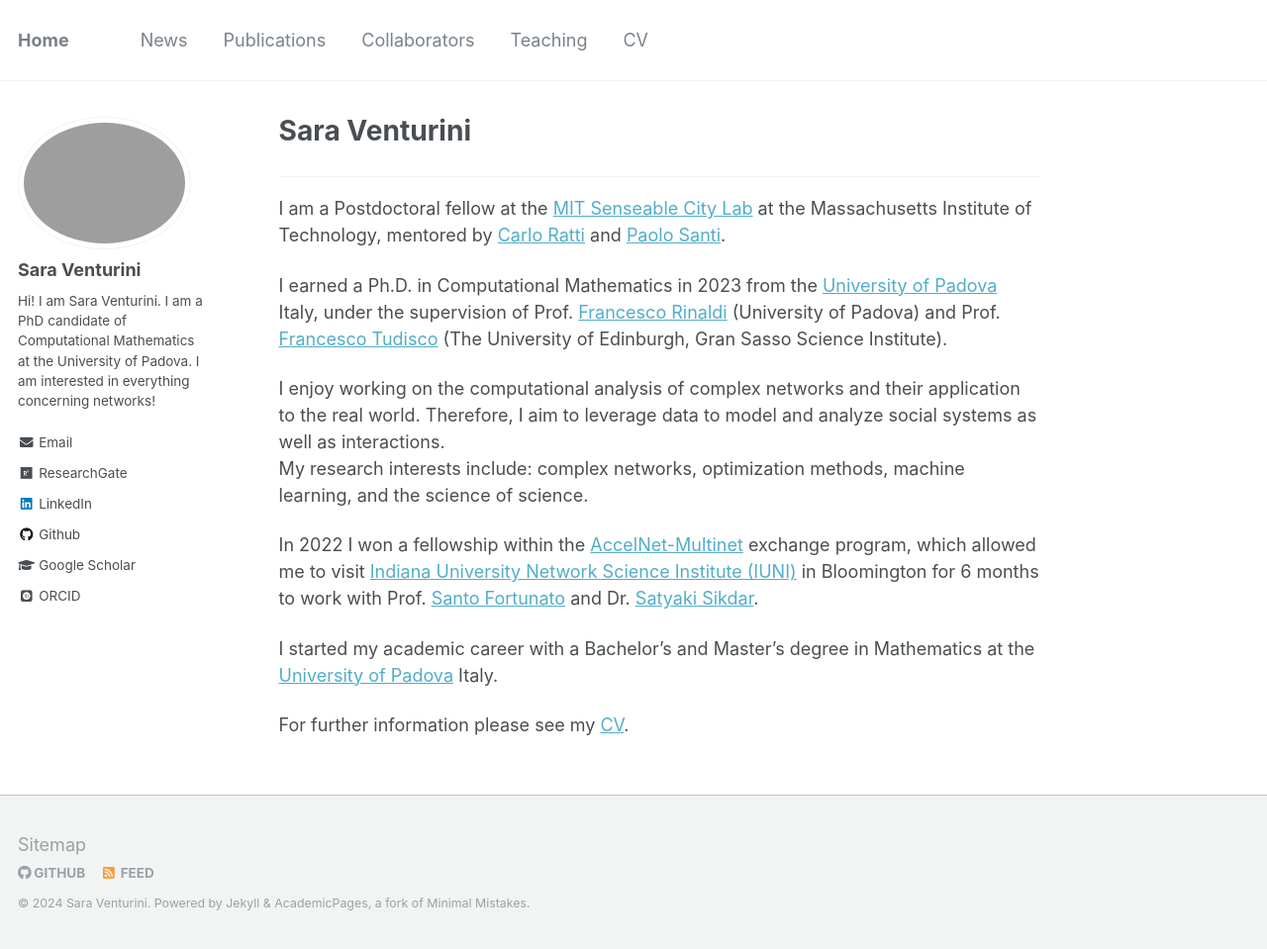
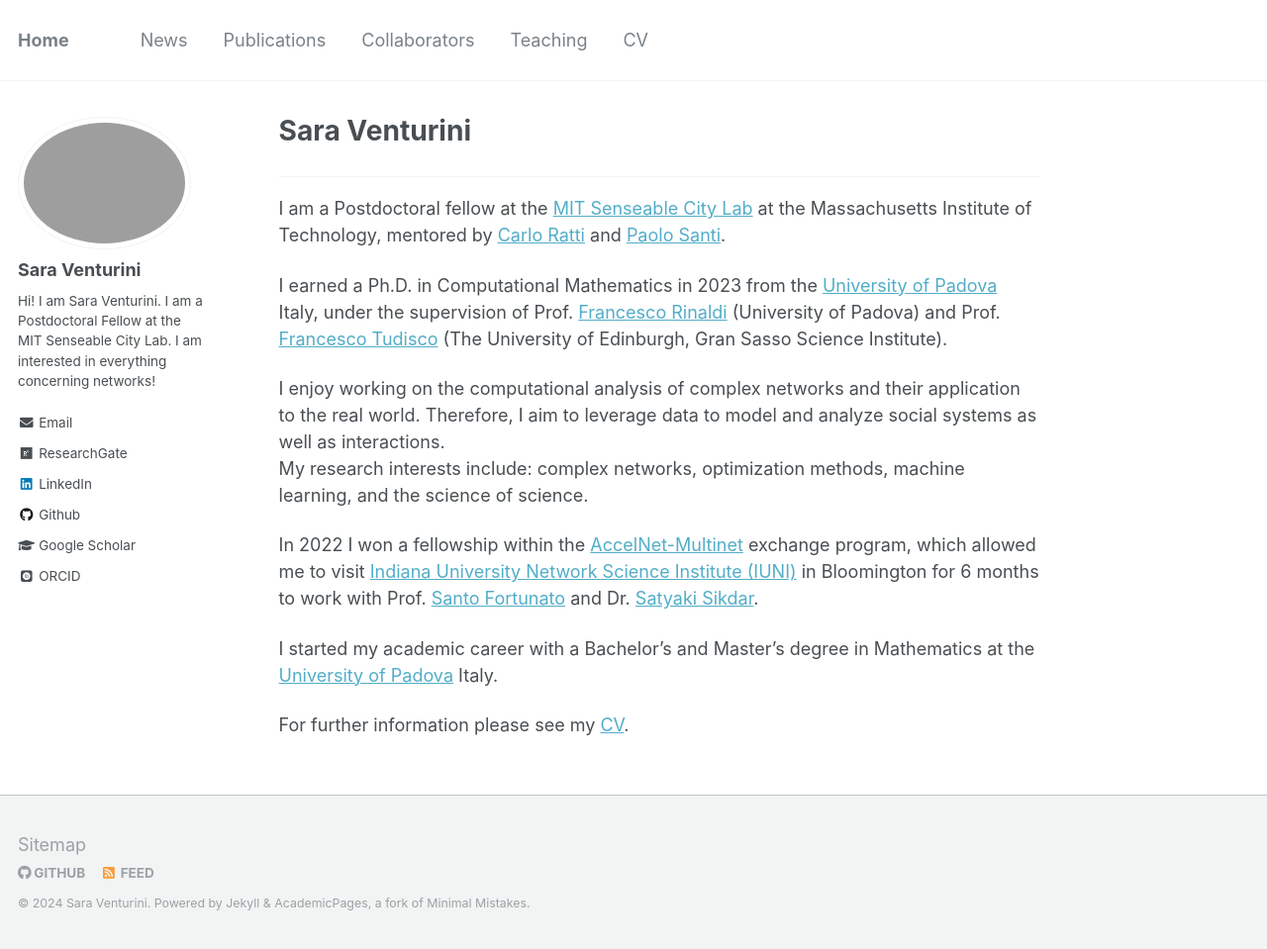
Before and after one commit to saraventurini/saraventurini.github.io, a Jekyll site: the page built from _pages/about.md, in a window 1280 px wide and 959 px high. Shown: the whole window at 99% size. Built offline with Jekyll 4.4.1, drawn with Linux system fonts in a browser that asks for light colours; some web fonts are replaced.

Commit message:
Update _config.yml

```diff
--- a/_config.yml
+++ b/_config.yml
@@ -82,7 +82,7 @@ analytics:
 author:
   name             : "Sara Venturini"
   avatar           : "sventurini.png"
-  bio              : "Hi! I am Sara Venturini. I am a PhD candidate of Computational Mathematics at the University of Padova. I am interested in everything concerning networks!"
+  bio              : "Hi! I am Sara Venturini. I am a Postdoctoral Fellow at the MIT Senseable City Lab. I am interested in everything concerning networks!"
   #location         : "Location"
   employer         :
   #pubmed           : "https://www.ncbi.nlm.nih.gov/pubmed/?term=john+snow"
```
